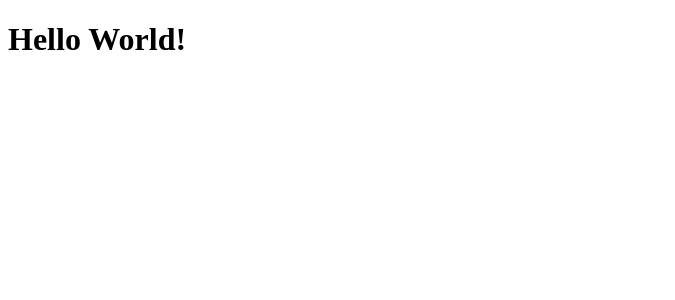
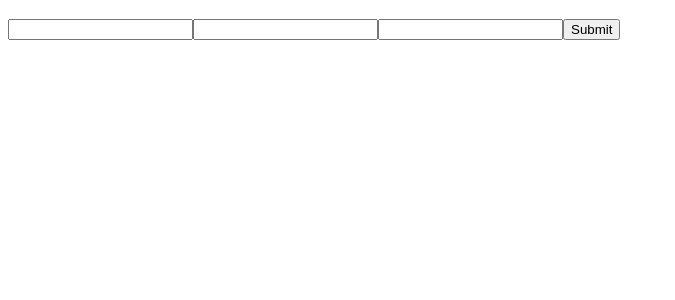
Before and after one commit to ConnectAcademy/class3, a React (Create React App) app: page / in a window 1280 px wide. Shown: the top 300 px of the page, without its empty margins (0-675 px from the left). Built offline with nearby package versions, Linux system fonts and the light colour scheme.

Commit message:
some state exercise

```diff
--- a/src/App.js
+++ b/src/App.js
@@ -1,9 +1,28 @@
-import React from 'react'
+import React, { useState } from "react";
 
 const App = () => {
+  const [name, setName] = useState("");
+  const [surname, setSurname] = useState("");
+  const [age, setAge] = useState(null);
+
+  const handleSubmit = (evt) => {
+    evt.preventDefault();
+    console.log(name, surname, age);
+  };
+
   return (
-    <h1>Hello World!</h1>
-  )
-}
+    <>
+      <h3>{name}</h3>
+      <h3>{surname}</h3>
+      <h3>{age}</h3>
+      <form onSubmit={handleSubmit}>
+        <input onChange={(e) => setName(e.target.value)} />
+        <input onChange={(e) => setSurname(e.target.value)} />
+        <input onChange={(e) => setAge(e.target.value)} />
+        <button>Submit</button>
+      </form>
+    </>
+  );
+};
 
-export default App
+export default App;
```
